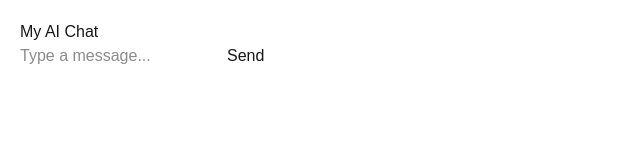
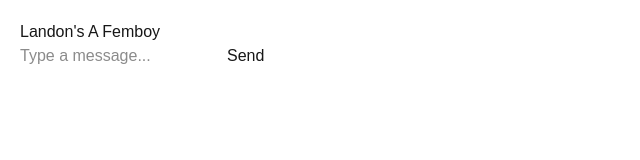
Before and after one commit to coltonorokos29-eng/ai-chat-site, a Next.js app: page / in a window 1280 px wide. Shown: the top 160 px of the page, without its empty margins (0-640 px from the left). Built offline with nearby package versions, Linux system fonts and the light colour scheme.

Commit message:
Update page.tsx

```diff
--- a/app/page.tsx
+++ b/app/page.tsx
@@ -38,7 +38,7 @@ export default function Home() {
 
   return (
     <div style={{ padding: 20 }}>
-      <h1>My AI Chat</h1>
+      <h1>Landon's A Femboy</h1>
 
       <div>
         {messages.map((m, i) => (
```
